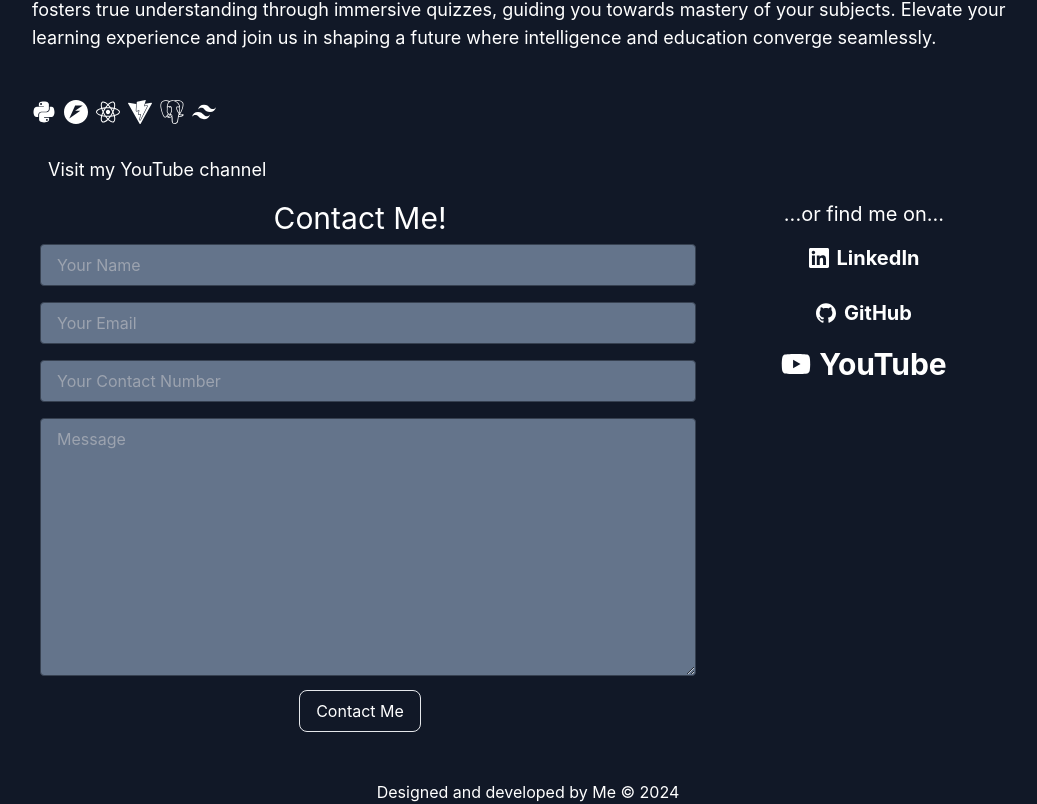
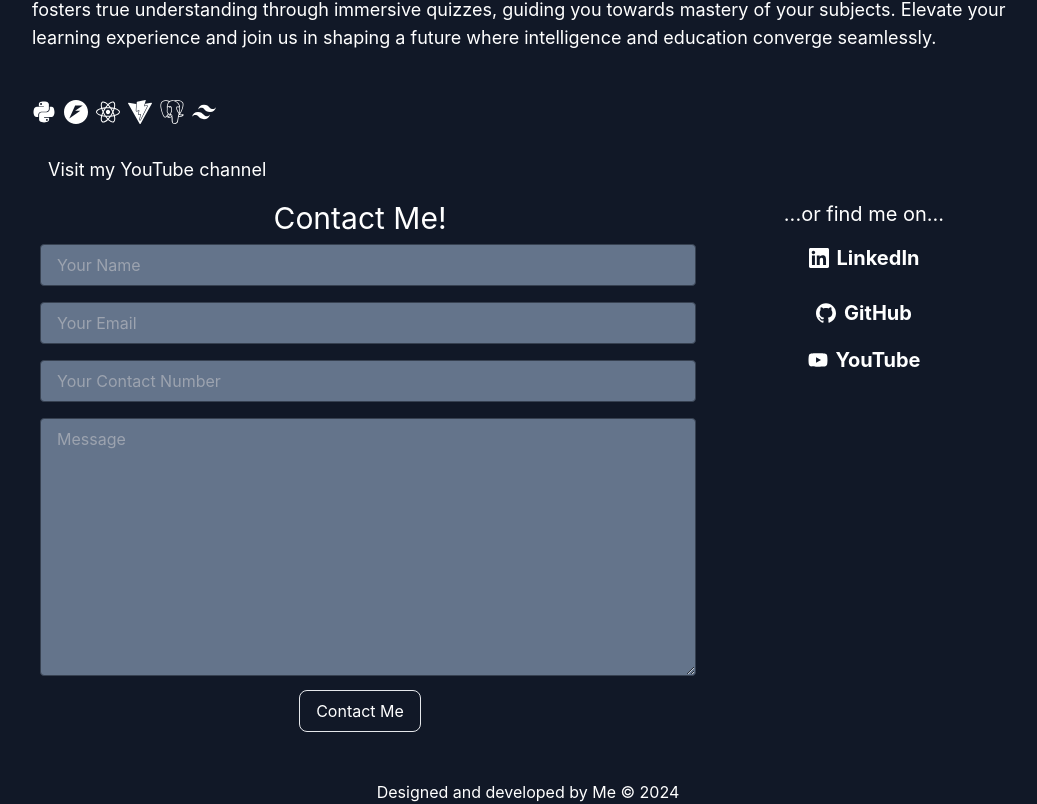
Before and after one commit to Johnny-Codes/portfolio, a React (Vite) app: page / in a window 1280 px wide. Shown: the part 1808-2612 px from the top of the page, without its empty margins (112-1149 px from the left). Built offline with nearby package versions, Linux system fonts and the light colour scheme.

Commit message:
fixed text size on icons

```diff
--- a/src/components/contact/ContactForm.jsx
+++ b/src/components/contact/ContactForm.jsx
@@ -144,7 +144,7 @@ const ContactForm = () => {
               <SiGithub /> GitHub
             </a>
           </p>
-          <p className="font-bold p-2 text-3xl">
+          <p className="text-xl font-bold p-2">
             <a
               href="https://www.youtube.com/@johnny-codes"
               target="_blank"
```
